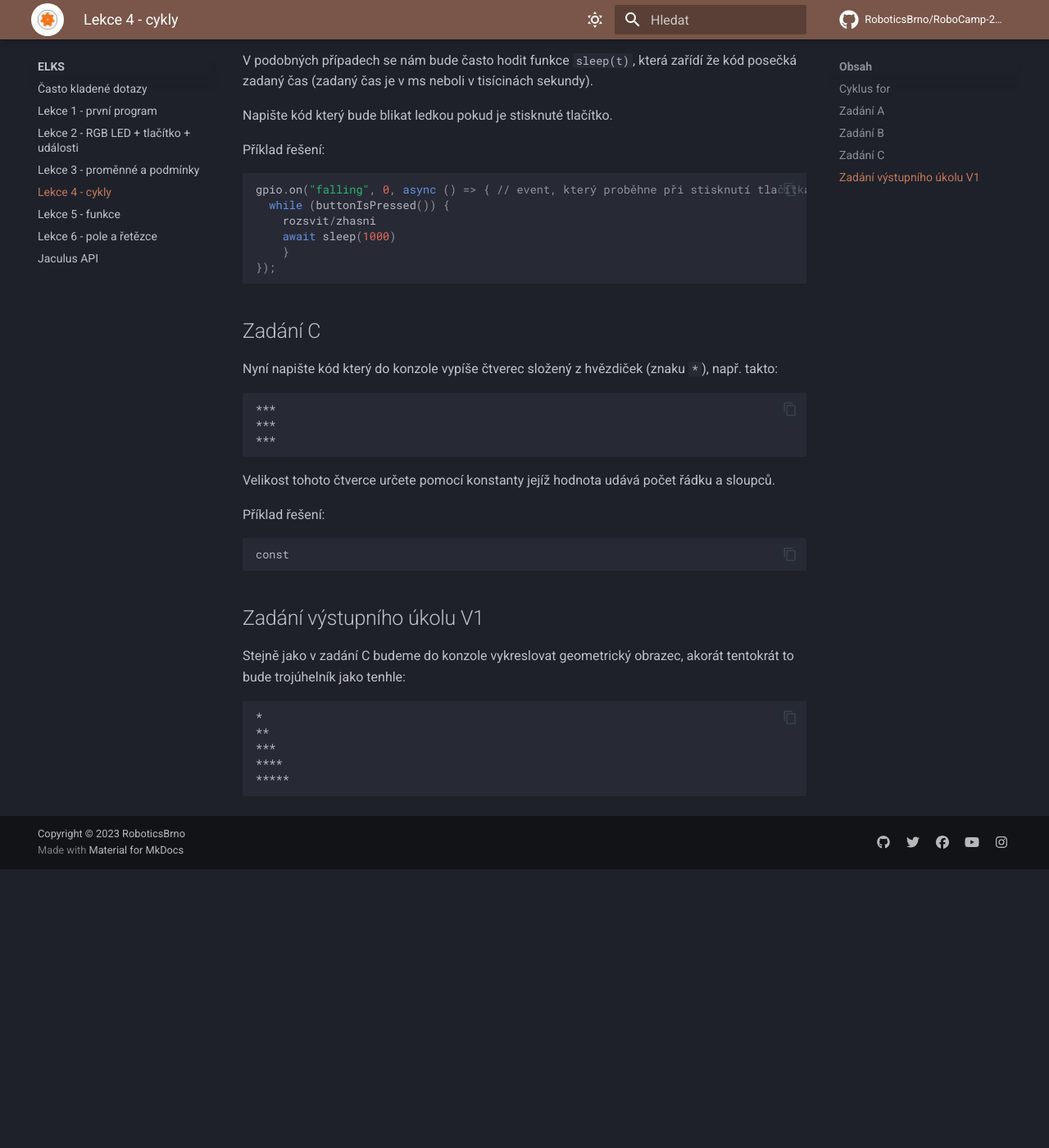
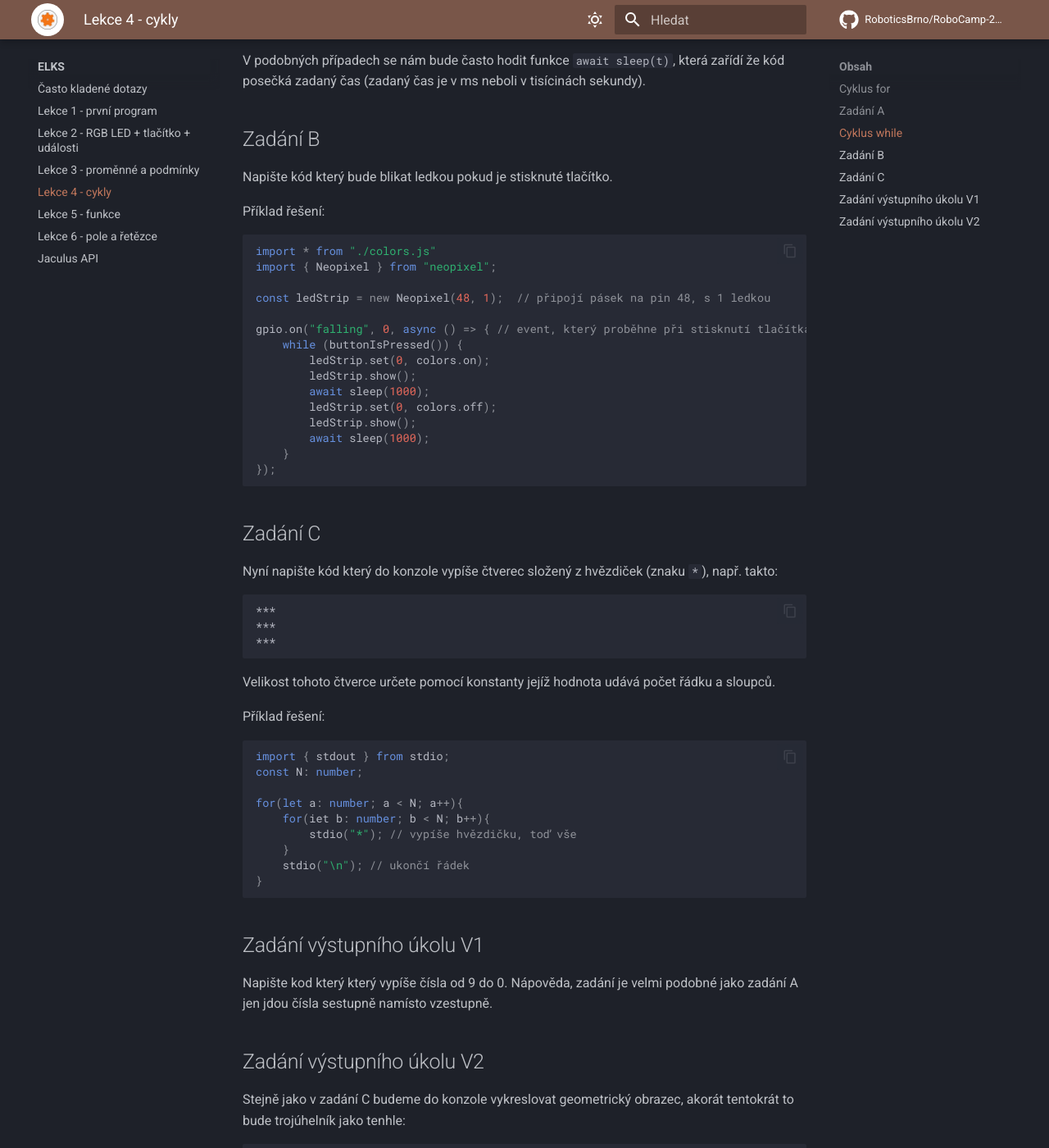
Before and after one commit to RoboticsBrno/RoboCamp-2023, an MkDocs documentation site: the page built from docs/elks/lekce4/index.md, in a window 1280 px wide and 1400 px high, scrolled down 1298 px. Shown: the whole window at 82% size. Built offline with MkDocs 1.6.1 and Material for MkDocs 9.7.7, drawn with Linux system fonts in a browser that asks for light colours; comment, search, counter and statistics services are not loaded; before the commit the page ends 2358 px from its top, so only the background shows below that.

Commit message:
lecture4: draft

````diff
--- a/docs/elks/lekce4/index.md
+++ b/docs/elks/lekce4/index.md
@@ -34,7 +34,7 @@
 }
 ```
 
-## Zadání B
+## Cyklus while
 Pokud nevíme kolikrát se má cyklus opakovat použijeme místo cyklu ``` for ``` cyklus ``` while ```.
 Do kulatých závorek teď píšeme jen výraz který určuje jestli se cyklus vykoná znovu nebo ne.
 Tedy pokud budeme chtít třeba vykonávat nějaký kód dokud máme stisknuté tlačítko uděláme to takto:
@@ -43,16 +43,26 @@
 	// náš kód
 }
 ``` -->
-V podobných případech se nám bude často hodit funkce ``` sleep(t) ```, která zařídí že kód posečká zadaný čas (zadaný čas je v ms neboli v tisícinách sekundy).
+V podobných případech se nám bude často hodit funkce `await sleep(t)`, která zařídí že kód posečká zadaný čas (zadaný čas je v ms neboli v tisícinách sekundy).
 
+## Zadání B
 Napište kód který bude blikat ledkou pokud je stisknuté tlačítko.
 
 Příklad řešení:
 ```ts
+import * from "./colors.js"
+import { Neopixel } from "neopixel";
+
+const ledStrip = new Neopixel(48, 1);  // připojí pásek na pin 48, s 1 ledkou
+
 gpio.on("falling", 0, async () => { // event, který proběhne při stisknutí tlačítka připojeného na pin 0
-  while (buttonIsPressed()) {
-    rozsvit/zhasni
-    await sleep(1000)
+	while (buttonIsPressed()) {
+		ledStrip.set(0, colors.on);
+		ledStrip.show();
+		await sleep(1000);
+		ledStrip.set(0, colors.off);
+		ledStrip.show();
+		await sleep(1000);
 	}
 });
 ```
@@ -68,11 +78,24 @@
 Velikost tohoto čtverce určete pomocí konstanty jejíž hodnota udává počet řádku a sloupců.
 
 Příklad řešení:
-```
-const
+```ts
+import { stdout } from stdio;
+const N: number;
+
+for(let a: number; a < N; a++){
+	for(iet b: number; b < N; b++){
+		stdio("*"); // vypíše hvězdičku, toď vše
+	}
+	stdio("\n"); // ukončí řádek
+}
+
 ```
 
 ## Zadání výstupního úkolu V1
+Napište kod který který vypíše čísla od 9 do 0.
+Nápověda, zadání je velmi podobné jako zadání A jen jdou čísla sestupně namísto vzestupně.
+
+## Zadání výstupního úkolu V2
 Stejně jako v zadání C budeme do konzole vykreslovat geometrický obrazec, akorát tentokrát to bude trojúhelník jako tenhle:
 
 ```
````
